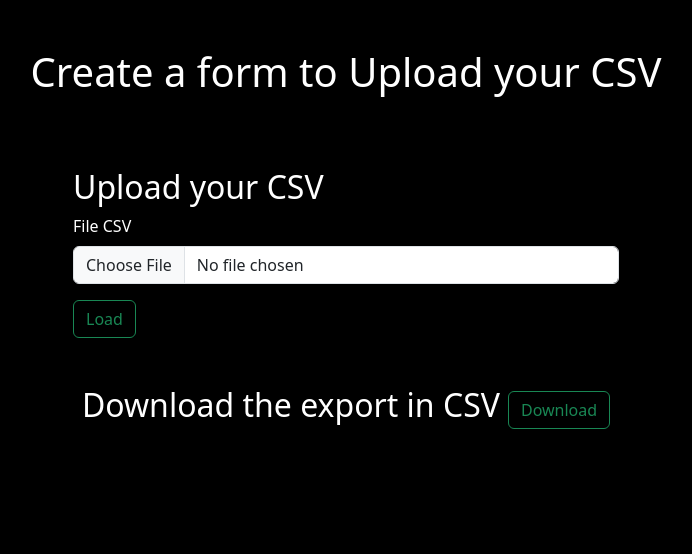
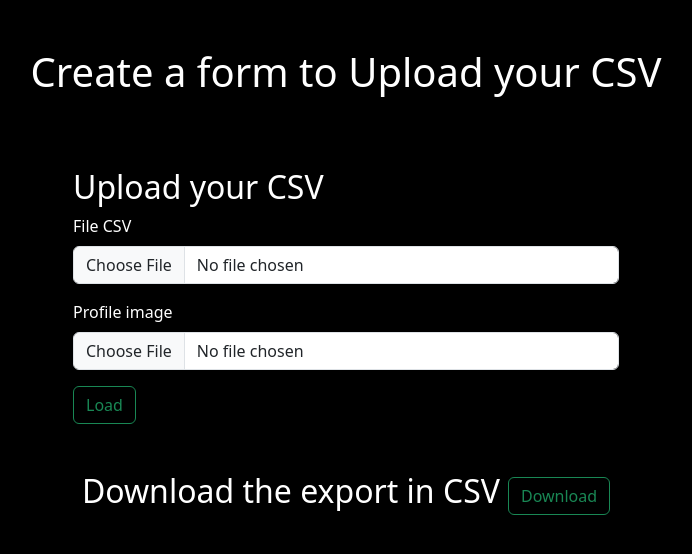
Before and after one commit to GiuliaLanari/S5-L1-form, a PHP site: page / in a window 1280 px wide. Shown: the top 554 px of the page, without its empty margins (294-986 px from the left). Run offline with PHP 8.4, Linux system fonts and the light colour scheme.

Commit message:
add limiti

```diff
--- a/index.php
+++ b/index.php
@@ -17,8 +17,12 @@
             <form method="post" action="import.php" enctype="multipart/form-data">
             <div class="mb-3">
                 <!-- <input type="text" name="prova"> -->
-                <label for="formFile" class="form-label">File CSV</label>
-                <input class="form-control" type="file" id="formFile" name="uploaded_file">
+                <label for="uploaded_file" class="form-label">File CSV</label>
+                <input class="form-control" type="file" id="uploaded_file" name="uploaded_file" accept="text/csv">
+            </div>
+            <div class="mb-3">
+                <label for="profile_image" class="form-label">Profile image</label>
+                <input class="form-control" type="file" id="profile_image" name="profile_image" accept="image/*">
             </div>
             <button type="submit" class="btn btn-outline-success">Load</button>
         </form>
```
Also changed, not shown: import.php (+30 -2 lines).
